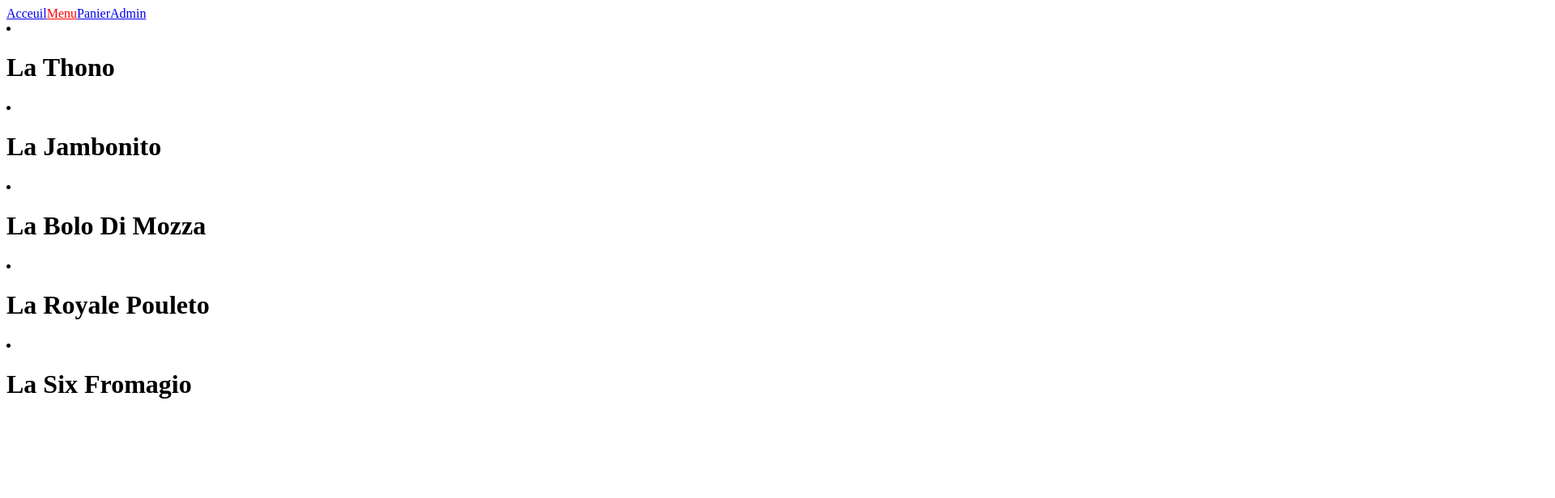
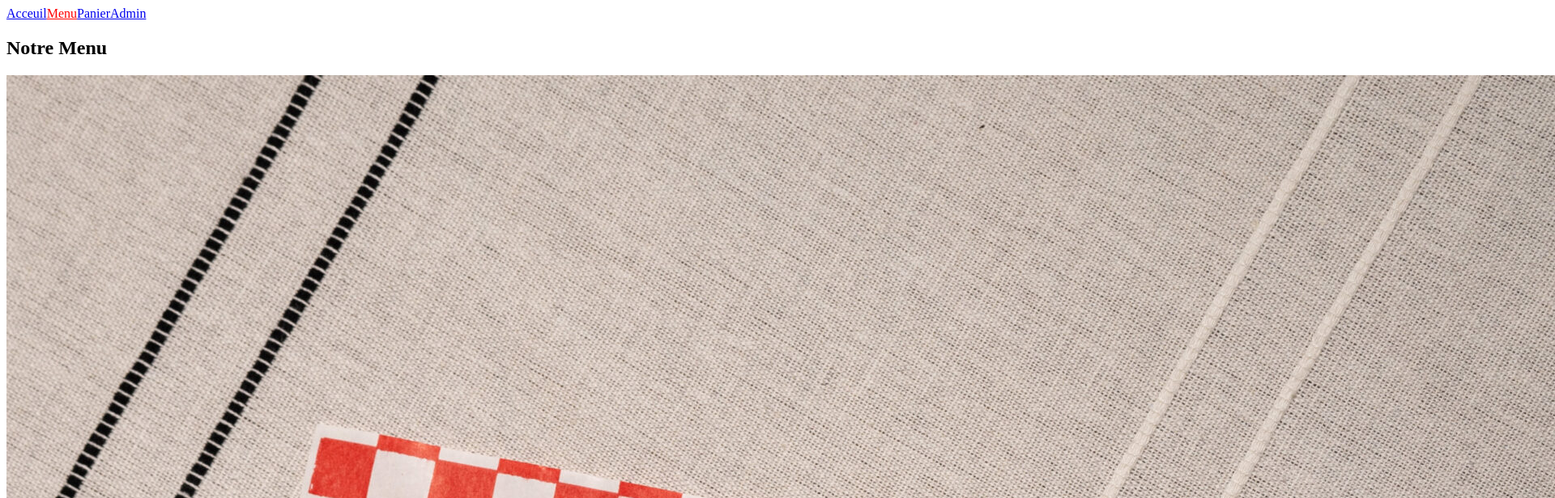
Before and after one commit to IllusionSoul0/pizza-de-la-mama, a Vue app: page /menu in a window 1280 px wide. Shown: the top 616 px of the page at 81% size, 1920 px wide, since content can reach past the window. Built offline with nearby package versions, Linux system fonts and the light colour scheme.

Commit message:
Menu page and dish component

```diff
--- a/src/App.vue
+++ b/src/App.vue
@@ -1,5 +1,9 @@
 <script setup>
 import Navigation from "./components/Navigation.vue";
+import { ref, provide } from "vue";
+const cart = ref([])
+
+provide('cart', cart)
 </script>
 
 <template>
--- /dev/null
+++ b/src/components/DishItem.vue
@@ -0,0 +1,33 @@
+<template>
+  <div>
+
+
+    <img :src="pathToImage" :alt="dish.name" />
+    <h3>{{ dish.name }}</h3>
+    <p>{{ dish.description }}</p>
+    <p>{{ dish.cost }} €</p>
+    <p v-if="dish.new">Nouveau</p>
+
+    <slot></slot>
+
+    <button @click="emit('addToCart', dish)">Ajouter</button>
+  </div>
+</template>
+
+<script setup>
+import { computed } from "vue";
+const props = defineProps({
+  dish: {
+    type: Object,
+    required: true,
+  },
+});
+
+const pathToImage = computed(() => {
+  const imageName = props.dish.name.toLowerCase().replace(/\s+/g, "-");
+
+  return new URL(`../assets/pizza-image/${imageName}.jpg`, import.meta.url).href;
+});
+
+const emit = defineEmits(["addToCart"]);
+</script>
--- a/src/data/menu.js
+++ b/src/data/menu.js
@@ -1,5 +1,6 @@
 const menu = [
   {
+    id: 0,
     name: "La Thono",
     description:
       "Envie d’un peu de fraîcheur et de gourmandise ? La Thono est faite pour toi. Une pâte épaisse, une base crème fraîche ultra onctueuse, de la mozzarella fondante, des tomates juteuses, des oignons caramélisés et du thon de qualité qui vient relever le tout.",
@@ -7,6 +8,7 @@ const menu = [
     new: true,
   },
   {
+    id: 1,
     name: "La Jambonito",
     description:
       "Si tu cherches une pizza qui ne te laisse pas indifférent.e, la Jambonito est là pour toi. Une pâte gourmande, une base sauce tomate, et des morceaux de jambon savoureux qui se mélangent à un trio de fromages fondants : gouda, edam et mozzarella. Un plaisir à chaque bouchée.",
@@ -14,6 +16,7 @@ const menu = [
     new: false,
   },
   {
+    id: 2,
     name: "La Bolo Di Mozza",
     description:
       "Tu as envie d’une pizza qui te réchauffe le cœur ? La Bolo Di Mozza va te faire fondre. Une pâte généreuse, une base tomate, et de la viande de bœuf hâchée savoureuse qui se marie parfaitement avec la mozzarella moelleuse et les oignons frits.",
@@ -21,6 +24,7 @@ const menu = [
     new: false,
   },
   {
+    id: 3,
     name: "La Royale Pouleto",
     description:
       "Prêt.e pour une pizza digne d’un roi ou d’une reine ? La Royale Pouleto va te régaler. Une pâte croustillante, une base crème fraîche, un pesto vert bien parfumé, du poulet savoureux, des champignons et du délicieux fromage.",
@@ -28,6 +32,7 @@ const menu = [
     new: false,
   },
   {
+    id: 4,
     name: "La Six Fromagio",
     description:
       "Si tu es un.e vrai.e fan de fromage, la Six Fromagio va te rendre complètement accro. Une pâte croustillante avec une base tomate, garnie d’un mélange de non pas quatre, ni cinq, mais six fromages : cheddar, edam, mozzarella, pecorino, fromage bleu et fromage de brebis. Parfaite à partager (ou pas, on ne juge pas).",
--- a/src/pages/MenuPage.vue
+++ b/src/pages/MenuPage.vue
@@ -1,9 +1,31 @@
 <template>
-    <li v-for="dish in menu">
-        <h1>{{ dish.name }}</h1>
-    </li>
+  <div>
+    <h2>Notre Menu</h2>
+    <DishItem v-for="dish in menu" :key="dish.id" :dish="dish" @addToCart="addToCart">
+      <span v-if="getDishQuantity(dish.id) > 0">Dans le panier : {{ getDishQuantity(dish.id) }}</span>
+    </DishItem>
+  </div>
 </template>
 
 <script setup>
-    import menu from '@/data/menu';
+import menu from "@/data/menu";
+import DishItem from "@/components/DishItem.vue";
+import { inject } from "vue";
+
+const cart = inject("cart");
+
+function addToCart(dish) {
+  const exist = cart.value.find((element) => element.id === dish.id);
+
+  if (exist) {
+    exist.quantity++;
+  } else {
+    cart.value.push({ ...dish, quantity: 1 });
+  }
+}
+
+function getDishQuantity(id) {
+  const item = cart.value.find((dish) => dish.id === id);
+  return item ? item.quantity : 0;
+}
 </script>
```
